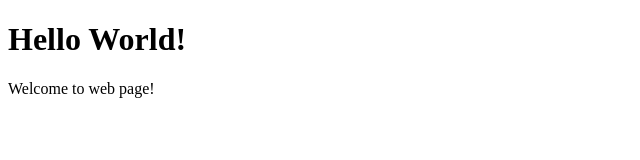
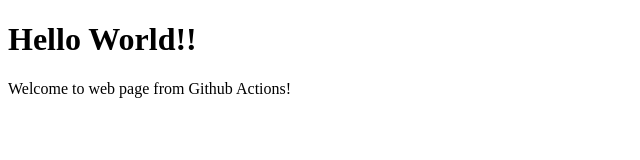
Before and after one commit to maheshtech21/devops-terraform-workflow, a plain HTML site: page index.html in a window 1280 px wide. Shown: the whole page, without its empty margins (0-640 px from the left). Drawn offline with Linux system fonts and the light colour scheme.

Commit message:
Update index.html

```diff
--- a/index.html
+++ b/index.html
@@ -4,7 +4,7 @@
     <title>Hello World</title>
   </head>
   <body>
-    <h1>Hello World!</h1>
-    <p>Welcome to web page!</p>
+    <h1>Hello World!!</h1>
+    <p>Welcome to web page from Github Actions!</p>
   </body>
 </html>
```
